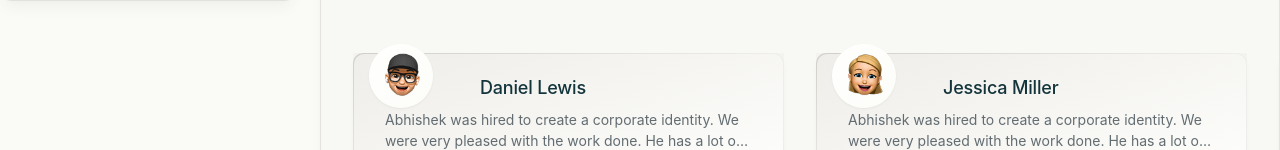
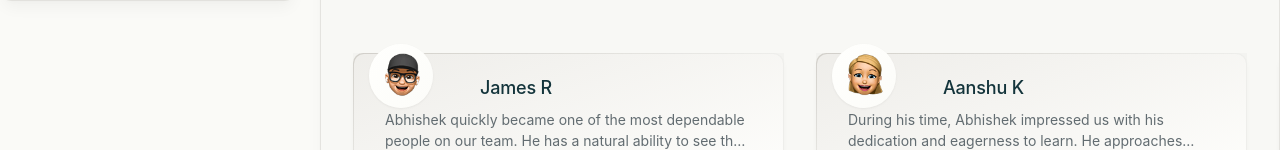
Before and after one commit to Abhishek24J/personal-portfolio, a plain HTML site: page index.html in a window 1280 px wide. Shown: the part 802-952 px from the top of the page. Drawn offline with nearby package versions, Linux system fonts and the light colour scheme; a web font is replaced by a local one.

Commit message:
Added Testimonials

```diff
--- a/index.html
+++ b/index.html
@@ -358,18 +358,17 @@
               <div class="content-card" data-testimonials-item>
 
                 <figure class="testimonials-avatar-box">
-                  <img src="./assets/images/avatar-1.png" alt="Daniel lewis" width="60" data-testimonials-avatar>
+                  <img src="./assets/images/avatar-1.png" alt="James" width="60" data-testimonials-avatar>
                 </figure>
 
-                <h4 class="h4 testimonials-item-title" data-testimonials-title>Daniel lewis</h4>
+                <h4 class="h4 testimonials-item-title" data-testimonials-title>James R</h4>
 
                 <div class="testimonials-text" data-testimonials-text>
                   <p>
-                    Abhishek was hired to create a corporate identity. We were very pleased with the work done. He has a
-                    lot of experience
-                    and is very concerned about the needs of client. Lorem ipsum dolor sit amet, ullamcous cididt
-                    consectetur adipiscing
-                    elit, seds do et eiusmod tempor incididunt ut laborels dolore magnarels alia.
+                    Abhishek quickly became one of the most dependable people on our team. He has a natural ability to see
+                    the bigger picture, ask the right questions, and step up when something needs to get done. What impressed me
+                    most was his calm, thoughtful approach under pressure and how easily he earned the trust of both staff and management.
+                    Abhishek is not only reliable and hardworking, but also someone who uplifts those around him—an asset to any workplace.
                   </p>
                 </div>
 
@@ -380,18 +379,16 @@
               <div class="content-card" data-testimonials-item>
 
                 <figure class="testimonials-avatar-box">
-                  <img src="./assets/images/avatar-2.png" alt="Jessica miller" width="60" data-testimonials-avatar>
+                  <img src="./assets/images/avatar-2.png" alt="Raj" width="60" data-testimonials-avatar>
                 </figure>
 
-                <h4 class="h4 testimonials-item-title" data-testimonials-title>Jessica miller</h4>
+                <h4 class="h4 testimonials-item-title" data-testimonials-title>Aanshu K</h4>
 
                 <div class="testimonials-text" data-testimonials-text>
                   <p>
-                    Abhishek was hired to create a corporate identity. We were very pleased with the work done. He has a
-                    lot of experience
-                    and is very concerned about the needs of client. Lorem ipsum dolor sit amet, ullamcous cididt
-                    consectetur adipiscing
-                    elit, seds do et eiusmod tempor incididunt ut laborels dolore magnarels alia.
+                    During his time, Abhishek impressed us with his dedication and eagerness to learn.
+                    He approaches challenges with curiosity and persistence, never shying away from difficult problems.
+                    Beyond his attention to detail, he showed professionalism and positivity that made him a pleasure to work with.
                   </p>
                 </div>
 
@@ -402,18 +399,16 @@
               <div class="content-card" data-testimonials-item>
 
                 <figure class="testimonials-avatar-box">
-                  <img src="./assets/images/avatar-3.png" alt="Emily evans" width="60" data-testimonials-avatar>
+                  <img src="./assets/images/avatar-4.png" alt="Marvin" width="60" data-testimonials-avatar>
                 </figure>
 
-                <h4 class="h4 testimonials-item-title" data-testimonials-title>Emily evans</h4>
+                <h4 class="h4 testimonials-item-title" data-testimonials-title>Marvin G</h4>
 
                 <div class="testimonials-text" data-testimonials-text>
                   <p>
-                    Abhishek was hired to create a corporate identity. We were very pleased with the work done. He has a
-                    lot of experience
-                    and is very concerned about the needs of client. Lorem ipsum dolor sit amet, ullamcous cididt
-                    consectetur adipiscing
-                    elit, seds do et eiusmod tempor incididunt ut laborels dolore magnarels alia.
+                    Working with Abhishek on our university capstone project was a great experience. He naturally took the
+                    lead in organizing the team, keeping us on track, and making sure every voice was heard. His ability to
+                    translate technical details into clear, structured plans helped us deliver on time and with confidence.
                   </p>
                 </div>
 
@@ -424,18 +419,16 @@
               <div class="content-card" data-testimonials-item>
 
                 <figure class="testimonials-avatar-box">
-                  <img src="./assets/images/avatar-4.png" alt="Henry william" width="60" data-testimonials-avatar>
+                  <img src="./assets/images/avatar-3.png" alt="Kiara" width="60" data-testimonials-avatar>
                 </figure>
 
-                <h4 class="h4 testimonials-item-title" data-testimonials-title>Henry william</h4>
+                <h4 class="h4 testimonials-item-title" data-testimonials-title>Kiara A</h4>
 
                 <div class="testimonials-text" data-testimonials-text>
                   <p>
-                    Abhishek was hired to create a corporate identity. We were very pleased with the work done. He has a
-                    lot of experience
-                    and is very concerned about the needs of client. Lorem ipsum dolor sit amet, ullamcous cididt
-                    consectetur adipiscing
-                    elit, seds do et eiusmod tempor incididunt ut laborels dolore magnarels alia.
+                    Abhishek brings a rare mix of professionalism and empathy. He listened carefully to our requirements,
+                    asked thoughtful questions, and came back with solutions that balanced both detail and practicality.
+                    His ability to communicate complex ideas in a simple way made decision-making much easier for us.
                   </p>
                 </div>
 
@@ -473,7 +466,7 @@
 
               <h4 class="h3 modal-title" data-modal-title>Daniel lewis</h4>
 
-              <time datetime="2021-06-14">14 June, 2021</time>
+              <time datetime="2021-06-14">2020-2025</time>
 
               <div data-modal-text>
                 <p>
```
